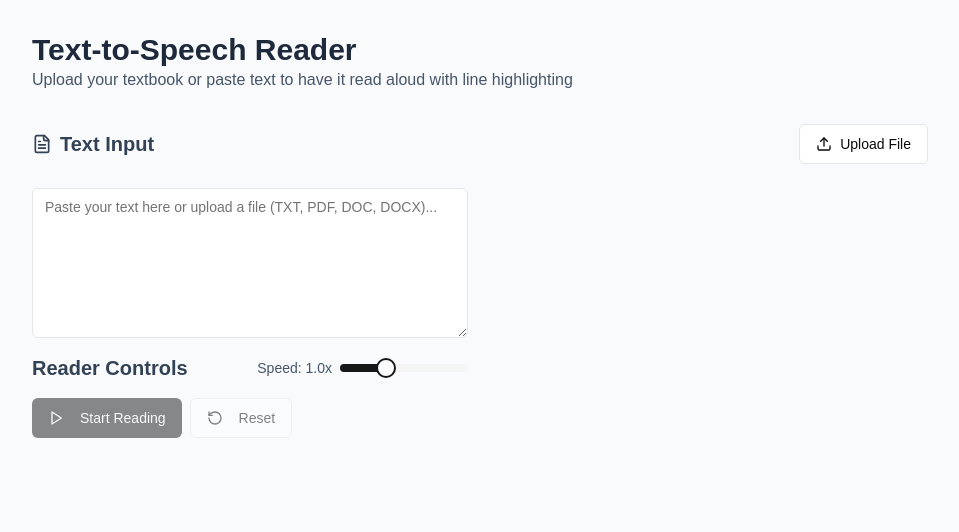
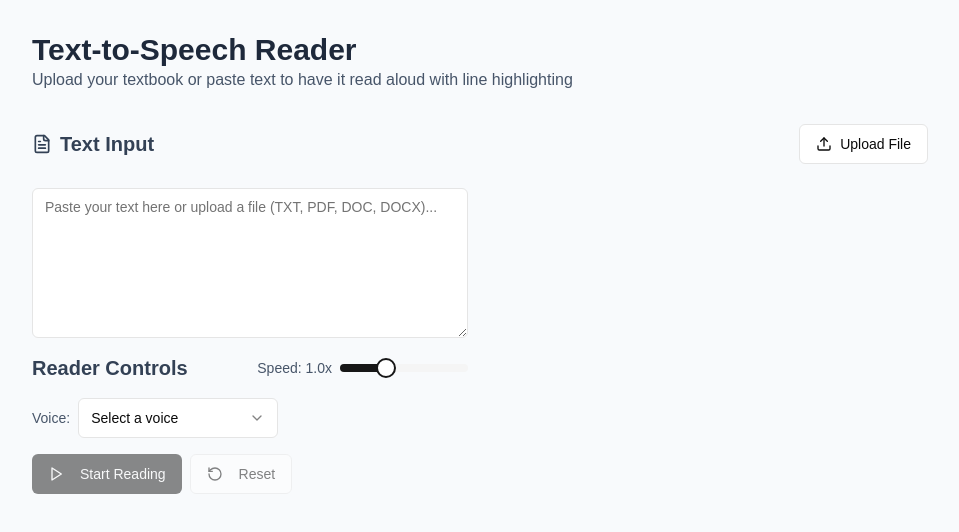
Before and after one commit to coding-commits/pdfaloud, a Next.js app: page / in a window 1280 px wide. Shown: the top 532 px of the page, without its empty margins (160-1119 px from the left). Built offline with nearby package versions, Linux system fonts and the light colour scheme.

Commit message:
voice select

```diff
--- a/components/text-reader.tsx
+++ b/components/text-reader.tsx
@@ -8,6 +8,7 @@ import { Textarea } from "@/components/ui/textarea"
 import { Slider } from "@/components/ui/slider"
 import { Upload, Play, Pause, RotateCcw, FileText, FileUp } from "lucide-react"
 import { cn } from "@/lib/utils"
+import { Select, SelectContent, SelectItem, SelectTrigger, SelectValue } from "@/components/ui/select"
 
 // PDF.js imports and initialization
 let pdfjsLib: typeof import('pdfjs-dist')
@@ -29,6 +30,8 @@ export function TextReader() {
   const utteranceRef = useRef<SpeechSynthesisUtterance | null>(null)
   const fileInputRef = useRef<HTMLInputElement>(null)
   const pdfDocRef = useRef<any>(null)
+  const [voices, setVoices] = useState<SpeechSynthesisVoice[]>([])
+  const [selectedVoice, setSelectedVoice] = useState<string>("")
 
   // Initialize PDF.js
   useEffect(() => {
@@ -82,10 +85,34 @@ export function TextReader() {
     }
   }, [currentPage])
 
-  // Initialize speech synthesis
+  // Initialize speech synthesis and load voices
   useEffect(() => {
     if (typeof window !== "undefined") {
       speechSynthesisRef.current = window.speechSynthesis
+
+      // Load initial voices
+      const loadVoices = () => {
+        const availableVoices = speechSynthesisRef.current?.getVoices() || []
+        // Filter for US English female voices
+        const usEnglishVoices = availableVoices.filter(
+          voice => voice.lang.includes('en-US')
+        )
+        setVoices(usEnglishVoices)
+
+        // Set default to first US female voice if available
+        const defaultVoice = usEnglishVoices.find(voice => voice.name.toLowerCase().includes('female'))
+        if (defaultVoice) {
+          setSelectedVoice(defaultVoice.name)
+        } else if (usEnglishVoices.length > 0) {
+          setSelectedVoice(usEnglishVoices[0].name)
+        }
+      }
+
+      // Load voices immediately if available
+      loadVoices()
+
+      // Also handle dynamic voice loading
+      speechSynthesisRef.current.onvoiceschanged = loadVoices
     }
 
     return () => {
@@ -194,6 +221,12 @@ export function TextReader() {
 
     const utterance = new SpeechSynthesisUtterance(lines[currentLine])
     utterance.rate = rate
+
+    // Set the selected voice
+    const voice = voices.find(v => v.name === selectedVoice)
+    if (voice) {
+      utterance.voice = voice
+    }
 
     utterance.onend = () => {
       if (currentLine < lines.length - 1) {
@@ -363,6 +396,25 @@ export function TextReader() {
               </div>
             </div>
 
+            <div className="flex flex-col space-y-4">
+              {/* Voice Selection */}
+              <div className="flex items-center gap-2">
+                <span className="text-sm text-slate-600">Voice:</span>
+                <Select value={selectedVoice} onValueChange={setSelectedVoice}>
+                  <SelectTrigger className="w-[200px]">
+                    <SelectValue placeholder="Select a voice" />
+                  </SelectTrigger>
+                  <SelectContent>
+                    {voices.map((voice) => (
+                      <SelectItem key={voice.name} value={voice.name}>
+                        {voice.name}
+                      </SelectItem>
+                    ))}
+                  </SelectContent>
+                </Select>
+              </div>
+
+              {/* Playback Controls */}
               <div className="flex items-center gap-2">
                 {!isPlaying ? (
                   <Button onClick={startSpeech} disabled={lines.length === 0 || isLoading}>
@@ -384,6 +436,7 @@ export function TextReader() {
                   <RotateCcw className="mr-2 h-4 w-4" />
                   Reset
                 </Button>
+              </div>
             </div>
           </div>
         </div>
```
Lines whose indentation alone changed are shown as unchanged.
